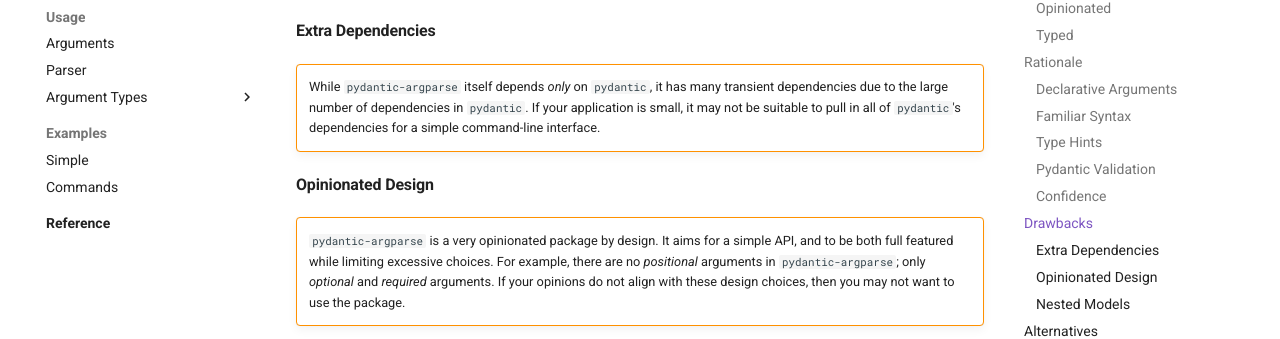
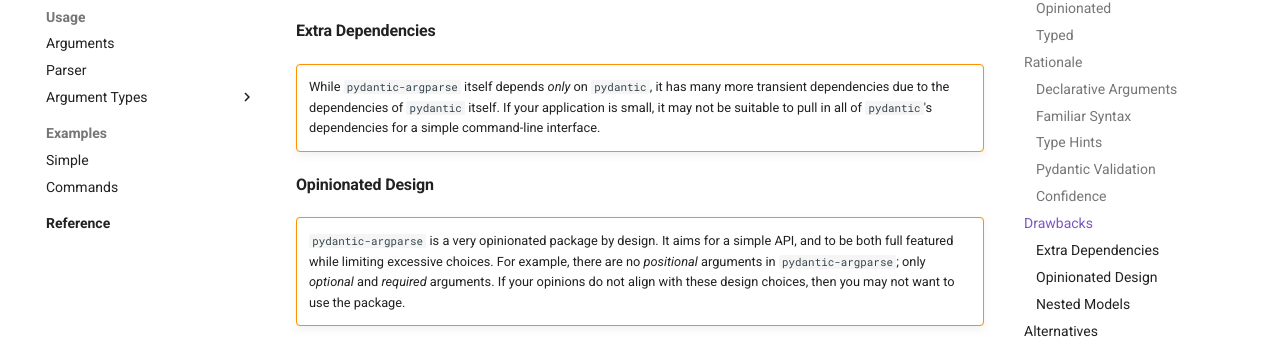
Before and after one commit to SupImDos/pydantic-argparse, an MkDocs documentation site: the page built from docs/background.md, in a window 1280 px wide and 900 px high, scrolled down 1474 px. Shown: the part 181-520 px from the top of the window. Built offline with MkDocs 1.6.1 and Material for MkDocs 9.7.7, drawn with Linux system fonts in a browser that asks for light colours; emoji names are drawn with the system emoji font; comment, search, counter and statistics services are not loaded.

Commit message:
Refine background drawbacks in documentation

```diff
--- a/docs/background.md
+++ b/docs/background.md
@@ -59,9 +59,9 @@ that you agree with. Some of the possible drawbacks are outlined below.
 #### Extra Dependencies
 !!! warning ""
     While `pydantic-argparse` itself depends *only* on `pydantic`, it has many
-    transient dependencies due to the large number of dependencies in
-    `pydantic`. If your application is small, it may not be suitable to pull
-    in all of `pydantic`'s dependencies for a simple command-line interface.
+    more transient dependencies due to the dependencies of `pydantic` itself.
+    If your application is small, it may not be suitable to pull in all of
+    `pydantic`'s dependencies for a simple command-line interface.
 
 #### Opinionated Design
 !!! warning ""
```
